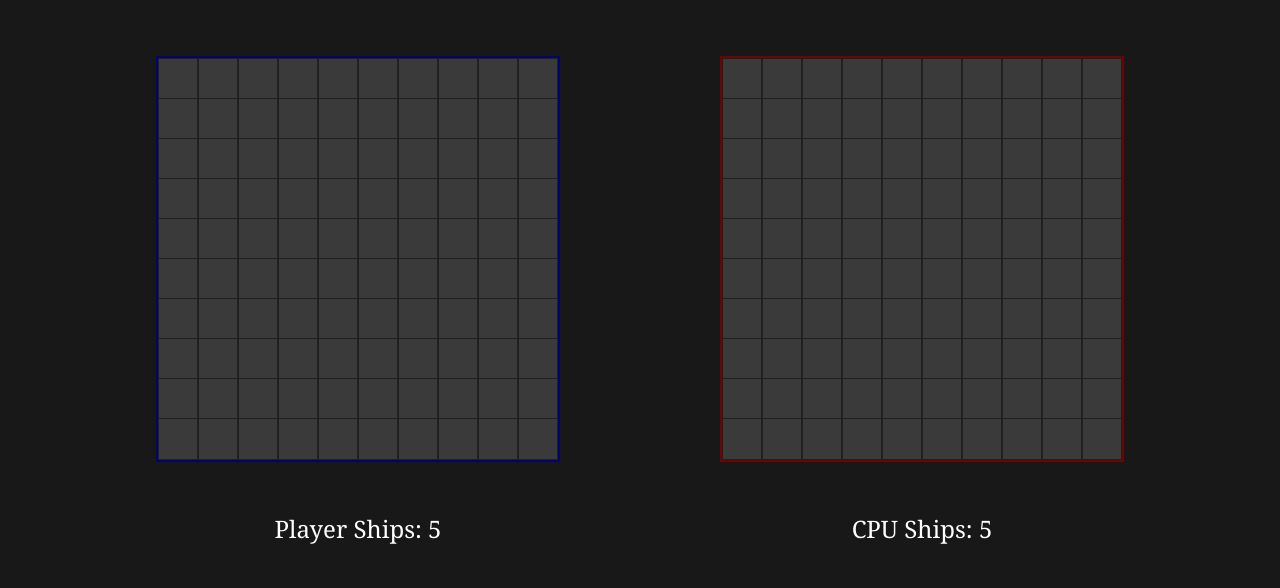
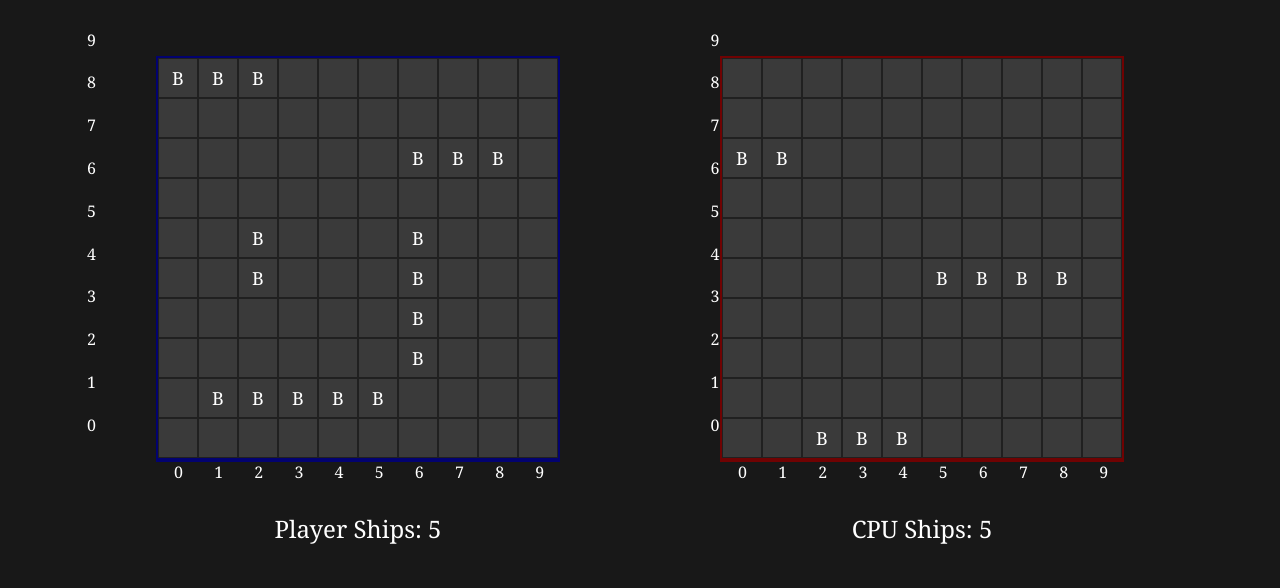
Before and after one commit to Lumi-sg/Battleship, a website built with webpack: page dist/index.html in a window 1280 px wide. Shown: the part 133-721 px from the top of the page. Built offline with nearby package versions, Linux system fonts and the light colour scheme; files whose address does not match are found by name.

Commit message:
more updates, worst css you've ever seen

```diff
--- a/src/index.js
+++ b/src/index.js
@@ -10,5 +10,48 @@ let playerOne = new Player("Human", playerGameBoard);
 let cpuGameBoard = new Gameboard(10);
 let cpuOne = new Player("CPU", cpuGameBoard);
 
-displayGameBoard(playerOne);
-displayGameBoard(cpuOne);
+placePlayerShips();
+
+placeCPUShips();
+
+const p1Container = document.querySelector(".gameboard.playerBoard");
+const cpuContainer = document.querySelector(".gameboard.cpuBoard");
+
+playerOne.renderGameboard(p1Container, playerOne.gameboard.board);
+cpuOne.renderGameboard(cpuContainer, cpuOne.gameboard.board);
+
+console.table(playerOne.gameboard.board);
+console.table(cpuOne.gameboard.board);
+function placeCPUShips() {
+	const cpuShipOne = new Ship(2, [0, 1], "horizontal");
+	cpuOne.placeShip(cpuShipOne, { row: 2, col: 0 }, "horizontal");
+
+	const cpuShipTwo = new Ship(3, [20, 21, 22], "vertical");
+	cpuOne.placeShip(cpuShipTwo, { row: 0, col: 9 }, "vertical");
+
+	const cpuShipThree = new Ship(3, [39, 49, 59], "horizontal");
+	cpuOne.placeShip(cpuShipThree, { row: 9, col: 2 }, "horizontal");
+
+	const cpuShipFour = new Ship(4, [63, 73, 83, 93], "horizontal");
+	cpuOne.placeShip(cpuShipFour, { row: 5, col: 5 }, "horizontal");
+
+	const cpuShipFive = new Ship(5, [45, 46, 47, 48, 49], "vertical");
+	cpuOne.placeShip(cpuShipFive, { row: 4, col: 7 }, "vertical");
+}
+
+function placePlayerShips() {
+	const playerShipTwo = new Ship(2, [5, 6], "vertical");
+	playerOne.placeShip(playerShipTwo, { row: 4, col: 2 }, "vertical");
+
+	const playerShipOne = new Ship(3, [1, 2, 3], "horizontal");
+	playerOne.placeShip(playerShipOne, { row: 0, col: 0 }, "horizontal");
+
+	const playerShipThree = new Ship(3, [8, 9, 10], "horizontal");
+	playerOne.placeShip(playerShipThree, { row: 2, col: 6 }, "horizontal");
+
+	const playerShipFour = new Ship(4, [47, 57, 67, 77], "vertical");
+	playerOne.placeShip(playerShipFour, { row: 4, col: 6 }, "vertical");
+
+	const playerShipFive = new Ship(5, [15, 25, 35, 45, 55], "horizontal");
+	playerOne.placeShip(playerShipFive, { row: 8, col: 1 }, "horizontal");
+}
--- a/src/modules/Player.js
+++ b/src/modules/Player.js
@@ -49,12 +49,25 @@ export class Player {
 			return false;
 		}
 		const randomLocation = Math.floor(Math.random() * availableSpots.length);
-		const { row, col } = availableSpots[randomLocation];
-		this.gameboard.receiveAttack(row, col);
+		const attack = availableSpots[randomLocation];
+		this.gameboard.receiveAttack(attack.row, attack.col);
 		return true;
 	}
 
-	hasLost() {
-		return this.gameboard.allShipsSunk();
+	renderGameboard(container, board) {
+		for (let i = 0; i < board.length; i++) {
+			const row = document.createElement("div");
+			row.classList.add("row");
+			for (let j = 0; j < board[i].length; j++) {
+				const square = document.createElement("div");
+				square.classList.add("square");
+				if (board[i][j] instanceof Ship) {
+					square.textContent = "B";
+				}
+				row.appendChild(square);
+			}
+			container.appendChild(row);
+		}
+		container.classList.add("playerBoard");
 	}
 }
--- a/src/modules/displayGameBoard.js
+++ b/src/modules/displayGameBoard.js
@@ -1,19 +1,37 @@
-export function displayGameBoard(player) {
-	console.log(player.gameboard.boardSize);
-	for (let i = 0; i < player.gameboard.boardSize; i++) {
-		const row = document.createElement("div");
-		row.className = "row";
-		for (let j = 0; j < player.gameboard.boardSize; j++) {
-			const square = document.createElement("div");
-			square.className = "square";
-			row.appendChild(square);
-		}
-		if (player.name === "Human") {
-			const playerBoard = document.querySelector(".gameboard.playerBoard");
-			playerBoard.appendChild(row);
-		} else if (player.name === "CPU") {
-			const cpuBoard = document.querySelector(".gameboard.cpuBoard");
-			cpuBoard.appendChild(row);
-		}
-	}
-}
+import { Ship } from "./Ship";
+
+// export function displayGameBoard(player) {
+// 	console.log(player.gameboard.boardSize);
+// 	let boardIndex = 0;
+// 	for (let i = 0; i < player.gameboard.boardSize; i++) {
+// 		const row = document.createElement("div");
+// 		row.className = "row";
+// 		for (let j = 0; j < player.gameboard.boardSize; j++) {
+// 			const square = document.createElement("div");
+// 			square.className = "square";
+// 			if (player.name === "CPU") {
+// 				square.classList.add("CPU");
+// 			}
+// 			if (square.classList.contains("CPU")) {
+// 				square.addEventListener("click", () => {
+// 					square.classList.add("hit");
+// 					square.textContent = "X";
+// 				});
+// 			}
+// 			if (player.name === "Human") {
+// 				if (player.gameboard.board[boardIndex] instanceof Ship) {
+// 					square.textContent = "B";
+// 				}
+// 				boardIndex++;
+// 			}
+// 			row.appendChild(square);
+// 		}
+// 		if (player.name === "Human") {
+// 			const playerBoard = document.querySelector(".gameboard.playerBoard");
+// 			playerBoard.appendChild(row);
+// 		} else if (player.name === "CPU") {
+// 			const cpuBoard = document.querySelector(".gameboard.cpuBoard");
+// 			cpuBoard.appendChild(row);
+// 		}
+// 	}
+// }
--- a/src/styles.css
+++ b/src/styles.css
@@ -1,6 +1,7 @@
 * {
 	font-family: Cambria, Cochin, Georgia, Times, "Times New Roman", serif;
 }
+
 body {
 	background-color: #181818;
 	color: white;
@@ -32,6 +33,7 @@ body {
 	height: 400px;
 	border: 2px solid rgb(2, 2, 112);
 	border-bottom: 4px solid rgb(2, 2, 112);
+	position: relative;
 }
 
 .gameboard.cpuBoard {
@@ -41,6 +43,7 @@ body {
 	height: 400px;
 	border: 2px solid rgb(112, 2, 2);
 	border-bottom: 4px solid rgb(112, 2, 2);
+	position: relative;
 }
 
 .gameboard .row {
@@ -51,10 +54,12 @@ body {
 .square {
 	box-sizing: border-box;
 	width: 10%;
-	padding-bottom: 10%;
 	background-color: #3a3a3a;
-	max-height: 36px;
-	border: 1px solid#202020;
+	border: 1px solid #202020;
+	display: flex;
+	align-items: center;
+	justify-content: center;
+	font-size: large;
 }
 
 .shipsRemaining {
@@ -65,16 +70,18 @@ body {
 .playerShips,
 .cpuShips {
 	font-size: 24px;
-
 	margin: 10px 0;
 }
+
 .fa {
 	color: white;
 	transition: transform 0.3s ease-in-out;
 }
+
 .fa:hover {
 	transform: rotate(360deg) scale(1.2);
 }
+
 .footer {
 	bottom: 0;
 	left: 0;
@@ -87,3 +94,42 @@ body {
 	font-size: 20px;
 	color: white;
 }
+
+.legend-bottom {
+	position: absolute;
+	bottom: -25px;
+	display: flex;
+	flex-direction: row;
+	gap: 1.95rem;
+	width: 100%;
+	color: white;
+	right: -16px;
+}
+
+.legend-number {
+	display: flex;
+	width: 10%;
+	height: 100%;
+}
+
+.legend-left {
+	position: absolute;
+	left: 87px;
+	display: flex;
+	flex-direction: column;
+	height: 50%;
+	color: white;
+	top: 20.2%;
+	gap: 1.3rem;
+}
+
+.legend-right {
+	position: absolute;
+	left: 55.5%;
+	display: flex;
+	flex-direction: column;
+	height: 50%;
+	color: white;
+	top: 20.2%;
+	gap: 1.3rem;
+}
--- a/webpack.config.js
+++ b/webpack.config.js
@@ -1,6 +1,7 @@
 const path = require("path");
 
 module.exports = {
+	devtool: "inline-source-map",
 	mode: "production",
 	module: {
 		rules: [
```
Also changed, not shown: dist/index.html, dist/main.js.
